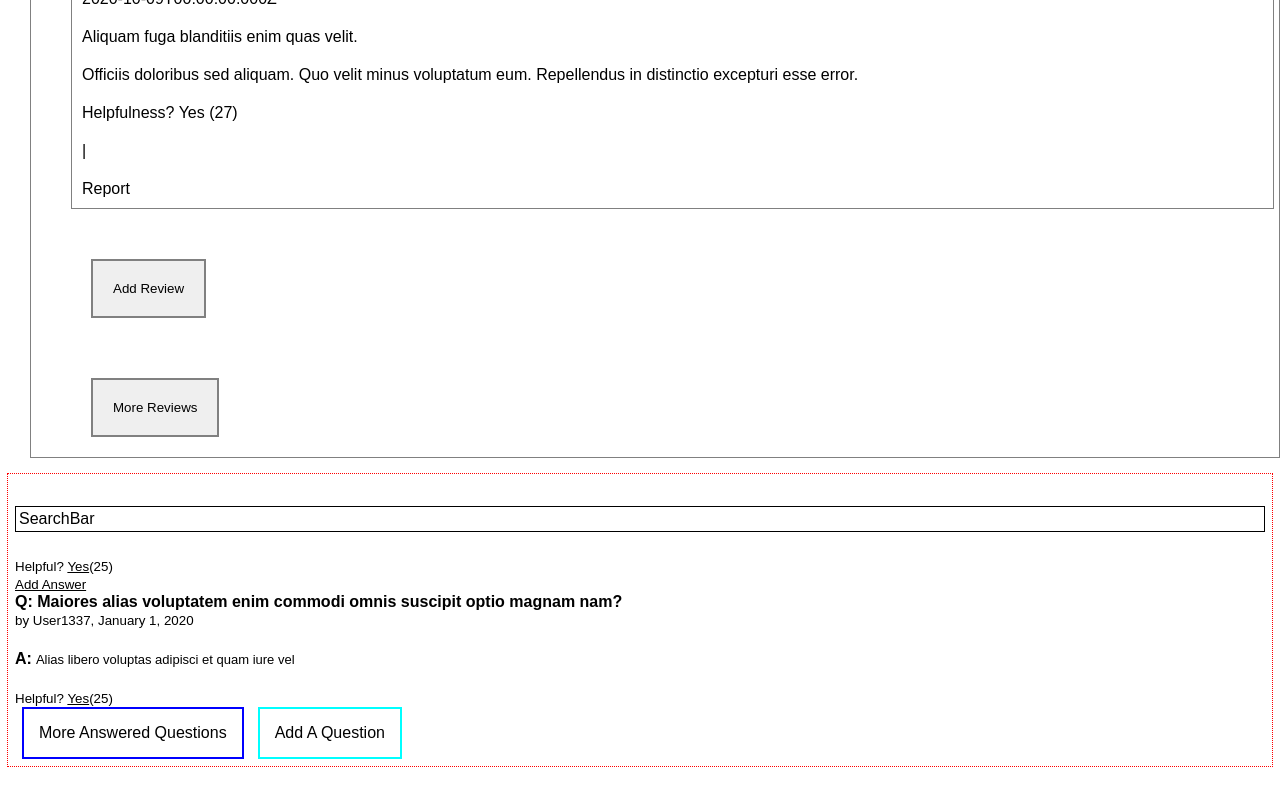
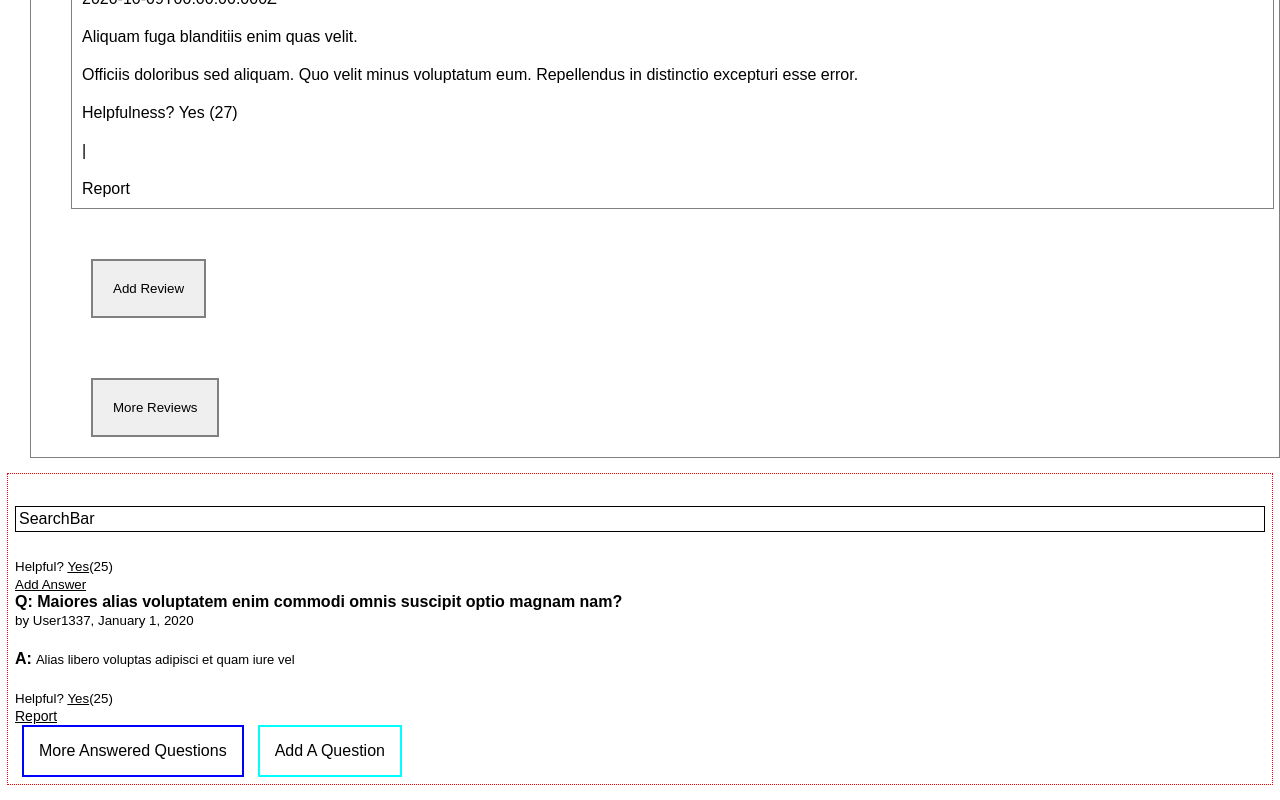
Before and after one commit to 7-Oscillating-Owls/hoo-dunit, a React app: page / in a window 1280 px wide. Shown: the part 2134-2934 px from the top of the page. Built offline with nearby package versions, Linux system fonts and the light colour scheme.

Commit message:
implemented report component

```diff
--- a/client/src/components/QuestionsAndAnswers/index.jsx
+++ b/client/src/components/QuestionsAndAnswers/index.jsx
@@ -5,9 +5,10 @@ import Answer from '../Answer';
 import Helpful from '../Helpful';
 import AddAnswer from '../AddAnswer';
 
+
 import AnswerHelpful from '../AnswerHelpful';
 import ByUser from '../ByUser';
-
+import Report from '../Report';
 
 const QuestionsAndAnswers = () => (
   <div className={styles.qa}>
@@ -19,6 +20,7 @@ const QuestionsAndAnswers = () => (
       <div className={styles.byuser}><ByUser /></div>
       <div className={styles.answerList}><Answer /></div>
       <div className={styles.answerhelpful}><AnswerHelpful /></div>
+      <div className={styles.report}><Report /></div>
     </div>
     <div className={styles.buttonContainer}>
       <div className={styles.moreAnsweredQuestionsButton}>More Answered Questions</div>
--- /dev/null
+++ b/client/src/components/Report/Report.css
@@ -0,0 +1,4 @@
+.report  {
+  text-decoration: underline;
+  font-size: 14px;
+}
--- /dev/null
+++ b/client/src/components/Report/index.jsx
@@ -0,0 +1,8 @@
+import React from 'react';
+import styles from './Report.css';
+
+const Report = () => (
+  <a className ={styles.report}>Report</a>
+);
+
+export default Report
```
